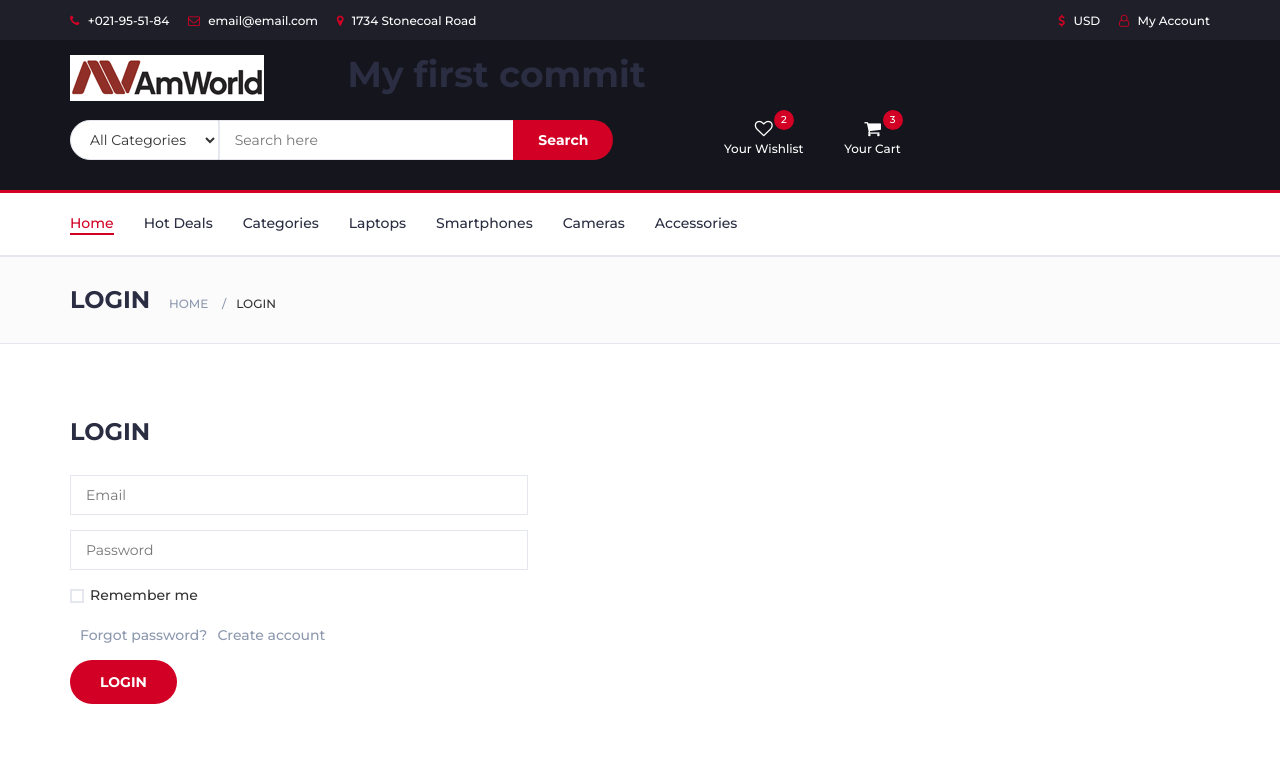
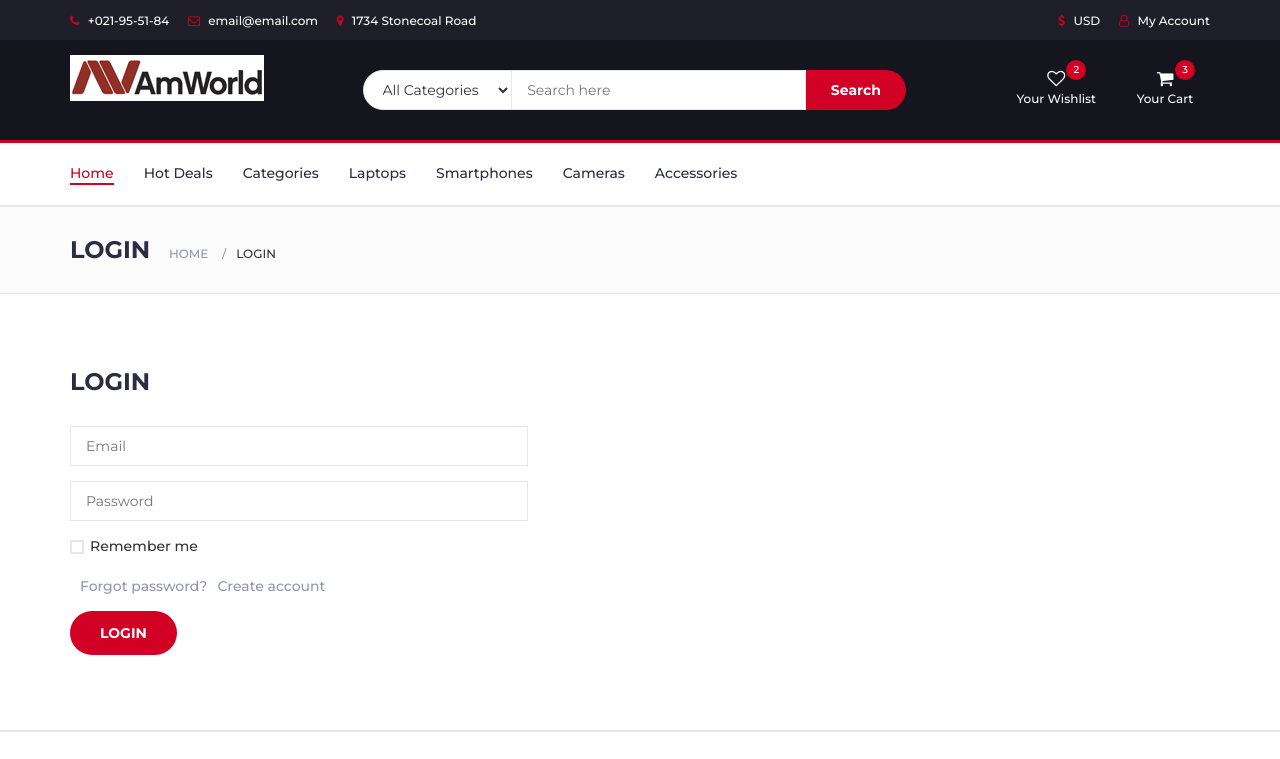
Before and after one commit to Piyushp4/Electronic-web, a plain HTML site: page login.html in a window 1280 px wide. Shown: the top 759 px of the page. Drawn offline with Linux system fonts and the light colour scheme.

Commit message:
login.html

```diff
--- a/login.html
+++ b/login.html
@@ -71,7 +71,7 @@
 						</div>
 					</div>
 					<!-- /LOGO -->
-					<h1>My first commit</h1>
+
 					<!-- SEARCH BAR -->
 					<div class="col-md-6">
 						<div class="header-search">
```
